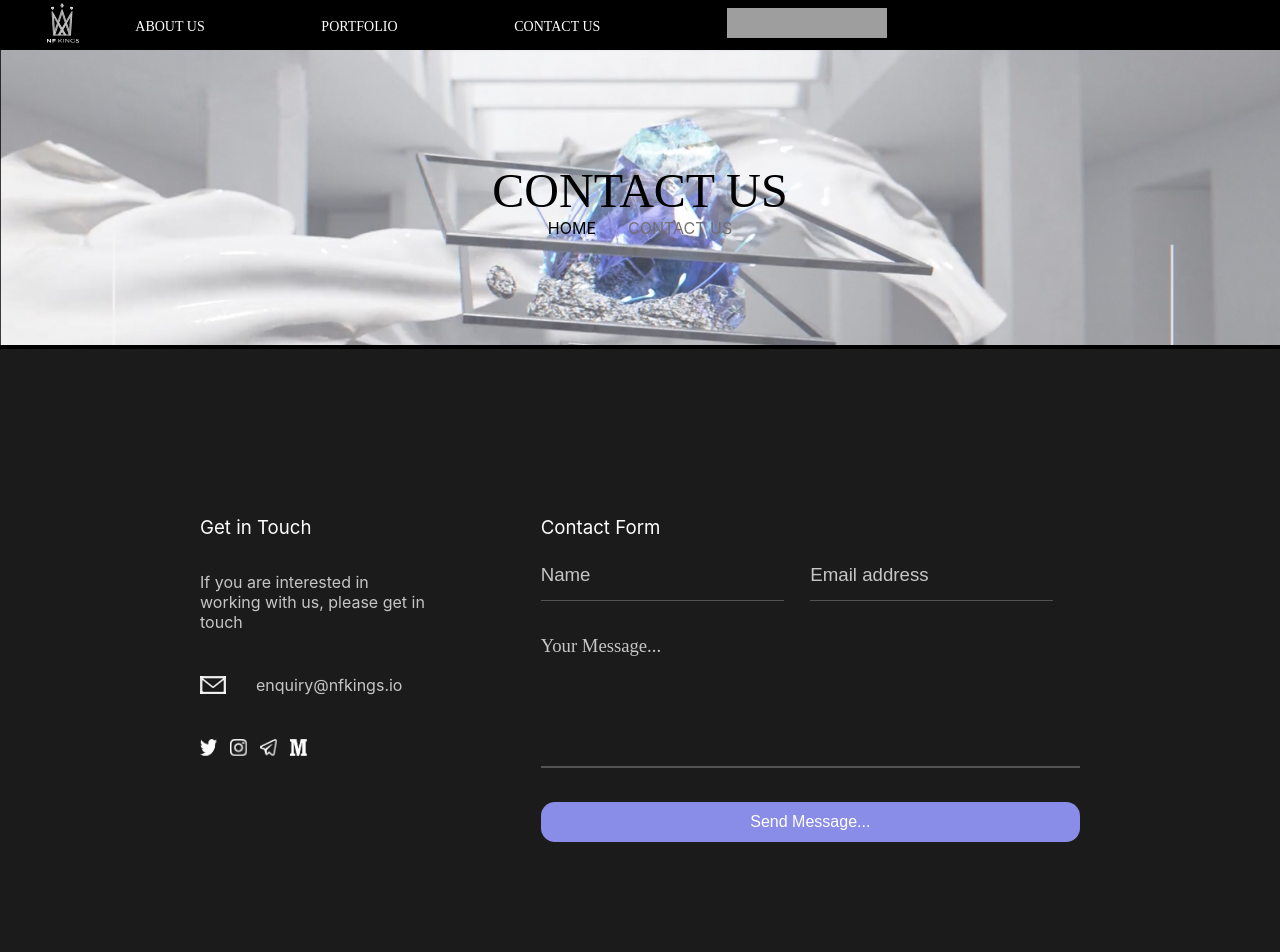
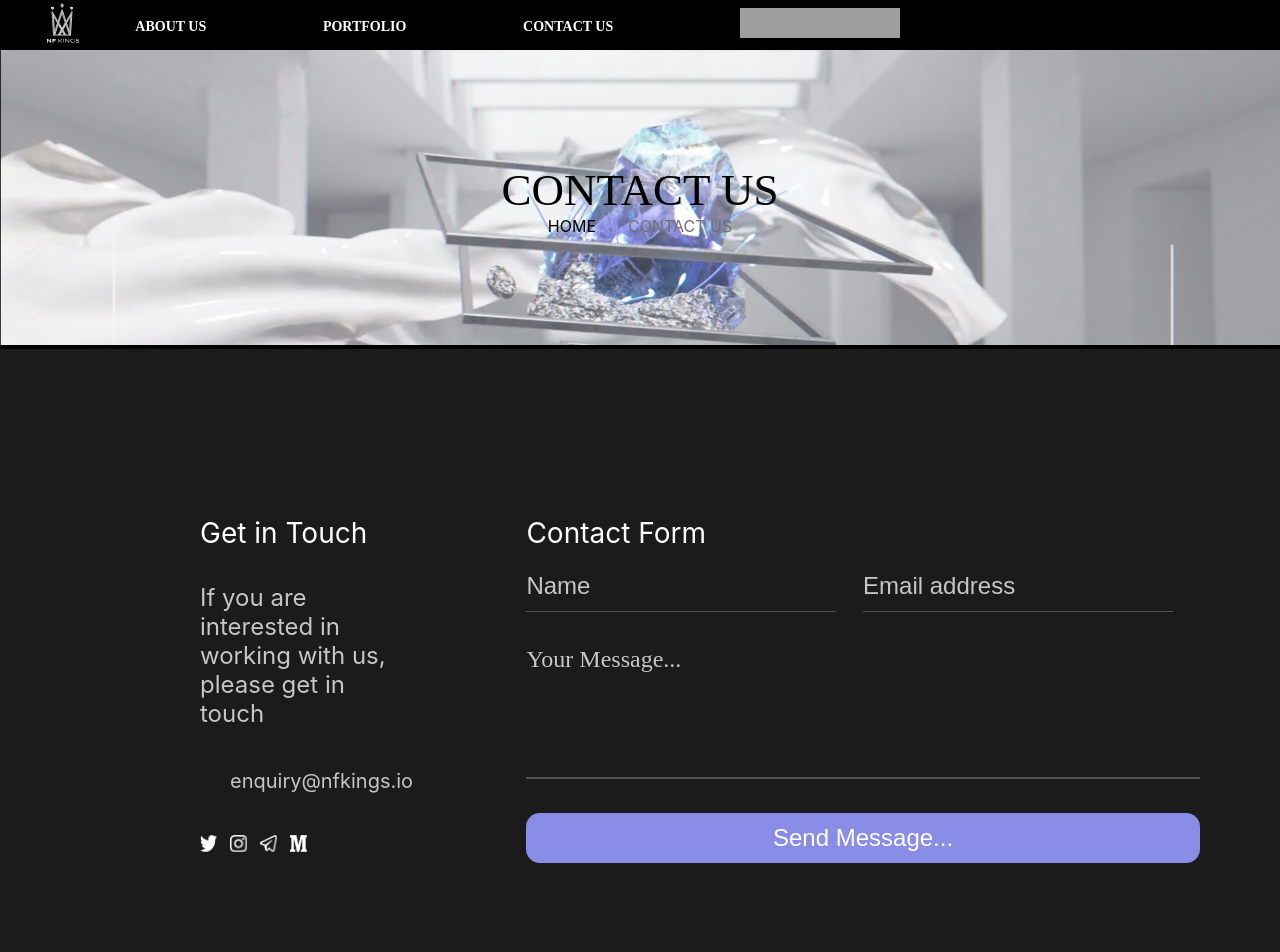
Before and after one commit to Lester-xie/NFKINGS, a Next.js app: page /contact in a window 1280 px wide. Shown: the top 952 px of the page. Built offline with nearby package versions, Linux system fonts and the light colour scheme; grey boxes are pictures that could not be loaded.

Commit message:
style: modified font size

```diff
--- a/components/Layout/index.module.scss
+++ b/components/Layout/index.module.scss
@@ -26,6 +26,7 @@
       a {
         color: white;
         font-size: 14px;
+        font-weight: bold;
         font-family: Montserrat-Regular;
       }
     }
@@ -68,7 +69,7 @@
     }
     div:last-child {
       margin-top: 2.34375vw;
-      width: 11.354vw;
+      width: 140px;
       float: right;
     }
   }
--- a/pages/contact/index.module.scss
+++ b/pages/contact/index.module.scss
@@ -7,6 +7,9 @@
       left: 50%;
       top: 50%;
       transform: translate(-50%, -50%);
+      h3 {
+        font-size: 45px !important;
+      }
     }
     .span {
       margin-left: 32px;
@@ -22,13 +25,14 @@
     padding: 13.021vw 15.625vw;
     display: flex;
     .touch {
-      font-size: 1.458vw;
+      font-size: 28px;
       color: white;
     }
     .contact {
       width: 20.833vw;
       margin-right: 8.854vw;
       .work {
+        font-size: 24px;
         margin-top: 2.604vw;
         color: #c6c6c6;
       }
@@ -41,6 +45,7 @@
         .email {
           color: #c6c6c6;
           margin-left: 30px;
+          font-size: 20px;
         }
       }
     }
@@ -55,7 +60,7 @@
           background-color: transparent;
           border: none;
           outline: none;
-          font-size: 1.458vw;
+          font-size: 24px;
           color: white;
           padding: 1.042vw 0;
           border-bottom: 1px solid #535353;
@@ -67,7 +72,7 @@
       }
       textarea {
         margin-top: 2.604vw;
-        font-size: 1.458vw;
+        font-size: 24px;
         height: 10.417vw;
         border: none;
         outline: none;
@@ -83,14 +88,14 @@
       }
       button {
         margin-top: 30px;
-        height: 40px;
+        height: 50px;
         width: 100%;
         border-radius: 14px;
         outline: none;
         border: none;
         color: white;
         background-color: #8a8de7;
-        font-size: 16px;
+        font-size: 24px;
       }
     }
     .media {
```
Also changed, not shown: pages/about/index.js (+12 -10 lines), pages/about/index.module.scss (+11 -3 lines), public/images/about/new3.png (added), public/images/about/new4.png (added), styles/animate.css.
